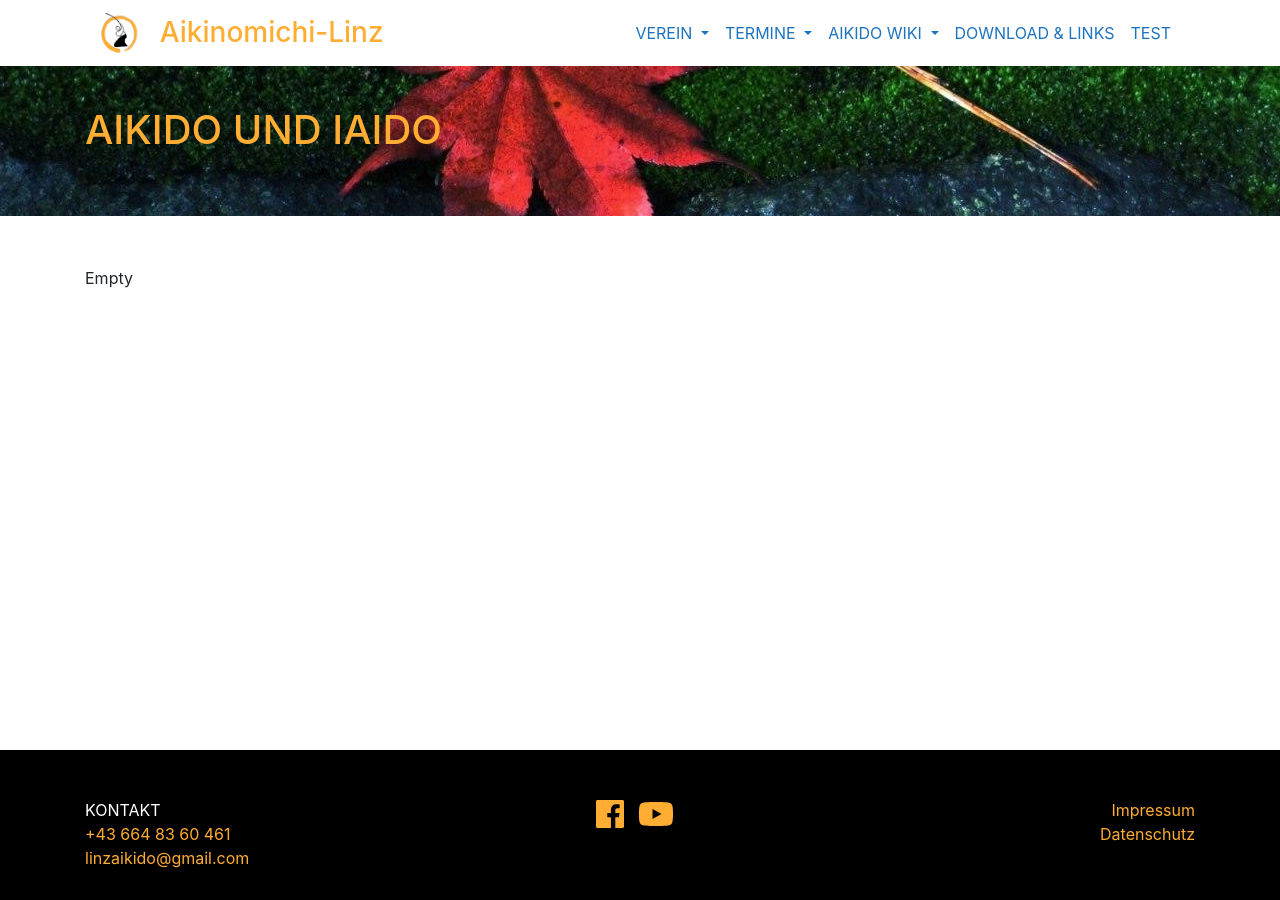
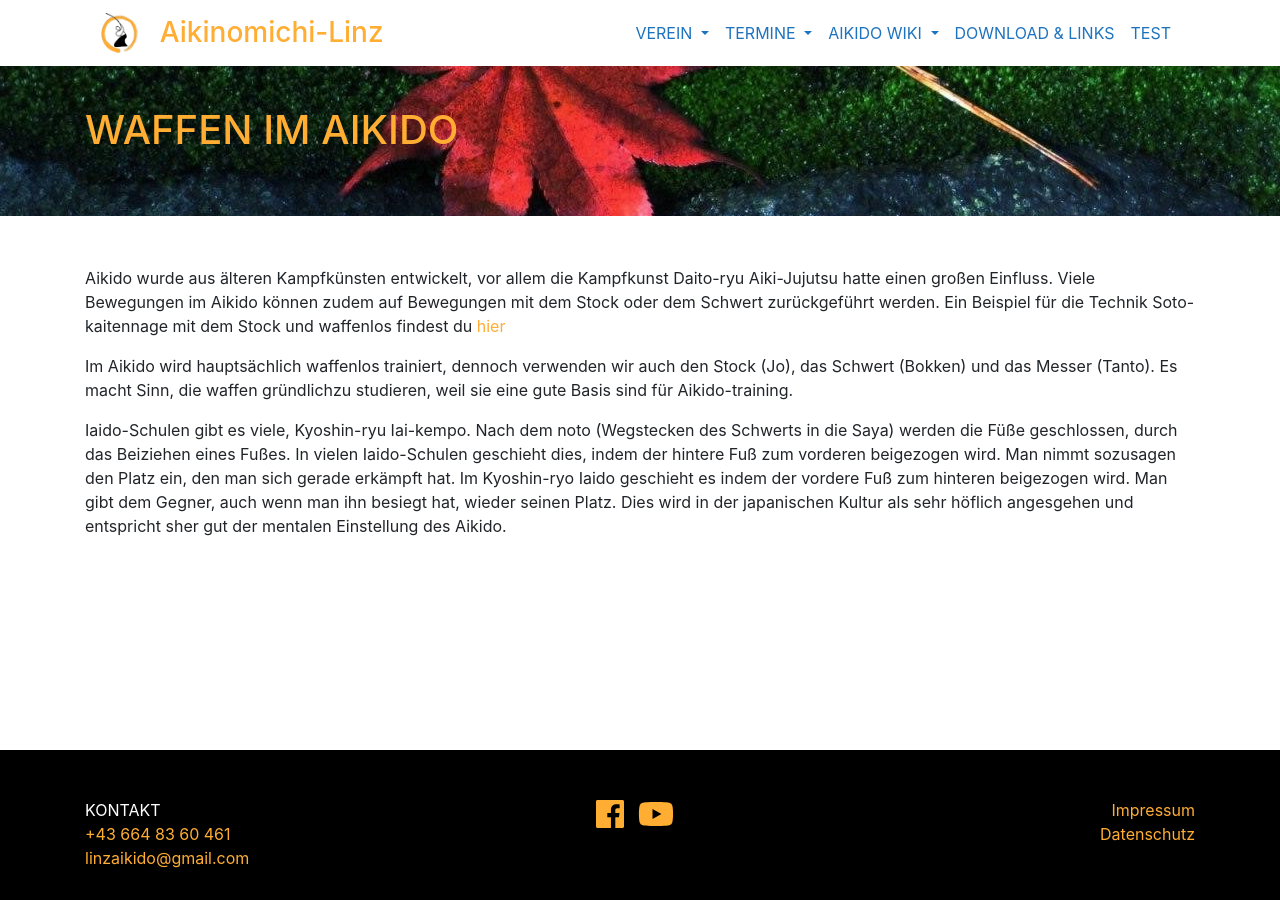
Before and after one commit to TWachs/aikinomichi-linz, a Jekyll site: the page built from aikidoUndIaido.md, in a window 1280 px wide. Built offline with Jekyll 4.4.1, drawn with Linux system fonts in a browser that asks for light colours; nearby versions of some CDN libraries.

Commit message:
Update aikidoUndIaido.md
Mit dem Text begonnen

```diff
--- a/aikidoUndIaido.md
+++ b/aikidoUndIaido.md
@@ -1,9 +1,15 @@
 ---
 layout: page
-title: Aikido und Iaido
+title: Waffen im Aikido
 ---
 
 
 <div class="container block" markdown="1">
-Empty
+
+Aikido wurde aus älteren Kampfkünsten entwickelt, vor allem die Kampfkunst Daito-ryu Aiki-Jujutsu hatte einen großen Einfluss. Viele Bewegungen im Aikido können zudem auf Bewegungen mit dem Stock oder dem Schwert zurückgeführt werden. Ein Beispiel für die Technik Soto-kaitennage mit dem Stock und waffenlos findest du [hier](www.youtube.com)
+
+Im Aikido wird hauptsächlich waffenlos trainiert, dennoch verwenden wir auch den Stock (Jo), das Schwert (Bokken) und das Messer (Tanto). Es macht Sinn, die waffen gründlichzu studieren, weil sie eine gute Basis sind für Aikido-training.
+
+Iaido-Schulen gibt es viele, Kyoshin-ryu Iai-kempo. Nach dem noto (Wegstecken des Schwerts in die Saya) werden die Füße geschlossen, durch das Beiziehen eines Fußes. In vielen Iaido-Schulen geschieht dies, indem der hintere Fuß zum vorderen beigezogen wird. Man nimmt sozusagen den Platz ein, den man sich gerade erkämpft hat. Im Kyoshin-ryo Iaido geschieht es indem der vordere Fuß zum hinteren beigezogen wird. Man gibt dem Gegner, auch wenn man ihn besiegt hat, wieder seinen Platz. Dies wird in der japanischen Kultur als sehr höflich angesgehen und entspricht sher gut der mentalen Einstellung des Aikido.
+
 </div>
```
